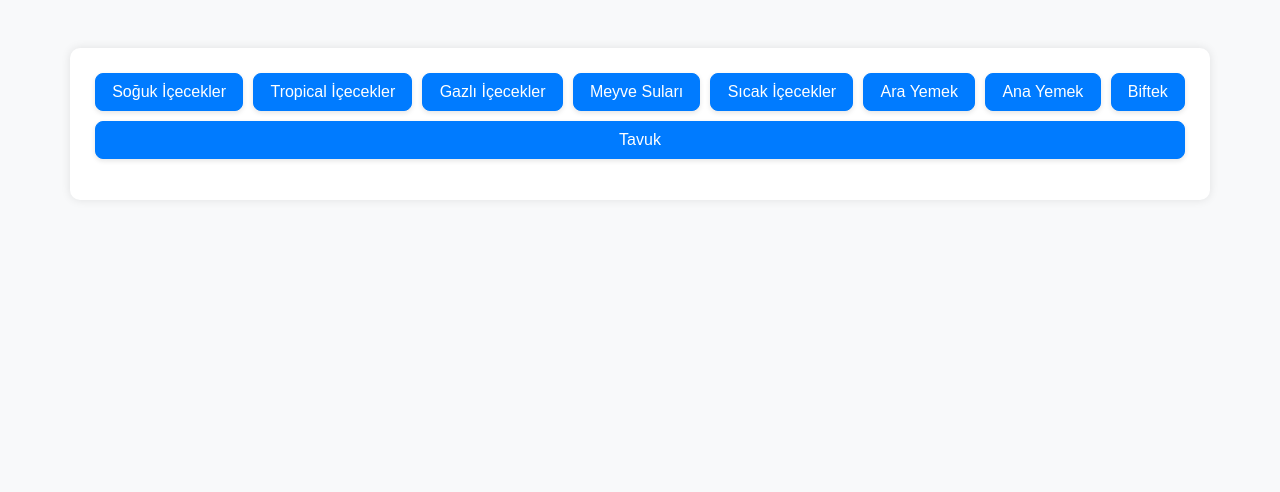
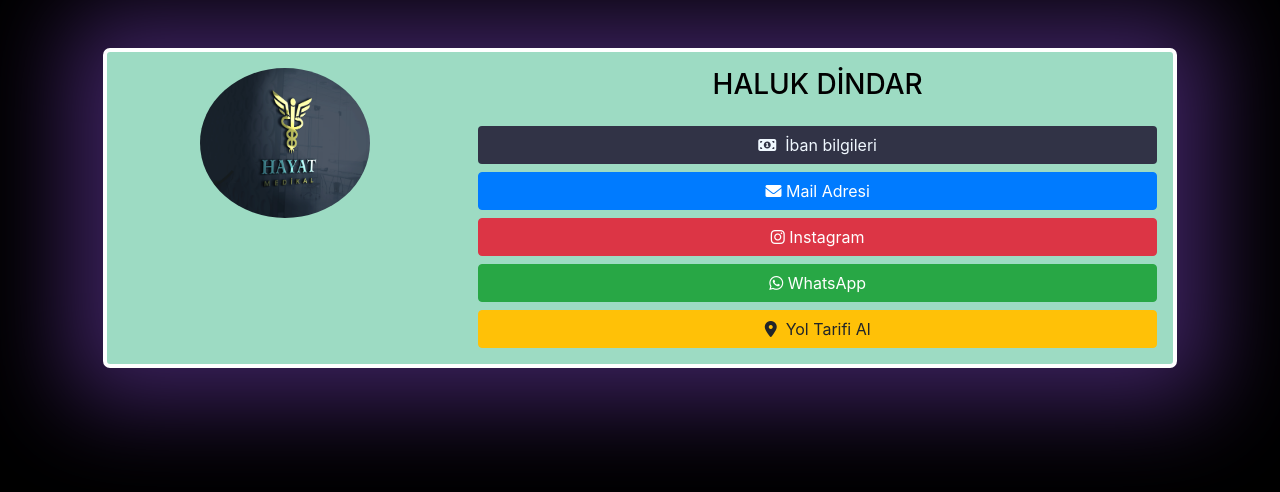
Before and after one commit to halukdindar/qr, a plain HTML site: page index.html in a window 1280 px wide. Drawn offline with nearby package versions, Linux system fonts and the light colour scheme.

Commit message:
halukdnsarupdate

```diff
--- a/index.html
+++ b/index.html
@@ -1,34 +1,86 @@
 <!DOCTYPE html>
 <html lang="en">
+
 <head>
     <meta charset="UTF-8">
     <meta name="viewport" content="width=device-width, initial-scale=1.0">
+
+    <link rel="stylesheet" href="https://cdnjs.cloudflare.com/ajax/libs/font-awesome/6.0.0/css/all.min.css">
     <link rel="stylesheet" href="https://stackpath.bootstrapcdn.com/bootstrap/4.5.2/css/bootstrap.min.css">
-    <link rel="stylesheet" href="style.css">
-    <title>Kafe Menüsü</title>
+    <title>Kisisel Sayfa</title>
 </head>
+<style>
+    .borders {
+        border: 4px solid #ffffff !important;
+        background-color: #9ddbc3;
+        border-radius: 7px;
+        -webkit-box-shadow: 0px 0px 93px 35px rgba(92, 51, 145, 0.66);
+        -moz-box-shadow: 0px 0px 93px 35px rgba(92, 51, 145, 0.66);
+        box-shadow: 0px 0px 93px 35px rgba(92, 51, 145, 0.66);
+    }
+
+    body {
+        margin: 0;
+        padding: 0;
+        color: #000000;
+        background-color: #000000;
+    }
+
+    .ibanbtn {
+        background-color: rgb(49, 51, 70);
+        color: aliceblue;
+    }
+
+    .shprbtn {
+        background-color: rgb(240, 240, 240);
+    }
+</style>
+
 <body>
-    <div class="container mt-5">
-        <div class="btn-group d-flex flex-wrap">
-            <button type="button" class="btn btn-primary" onclick="showContent('coldDrinks')">Soğuk İçecekler</button>
-            <button type="button" class="btn btn-primary" onclick="showContent('tropicalDrinks')">Tropical İçecekler</button>
-            <button type="button" class="btn btn-primary" onclick="showContent('sodas')">Gazlı İçecekler</button>
-            <button type="button" class="btn btn-primary" onclick="showContent('fruitJuices')">Meyve Suları</button>
-            <button type="button" class="btn btn-primary" onclick="showContent('hotDrinks')">Sıcak İçecekler</button>
-            <button type="button" class="btn btn-primary" onclick="showContent('snacks')">Ara Yemek</button>
-            <button type="button" class="btn btn-primary" onclick="showContent('mainDishes')">Ana Yemek</button>
-            <button type="button" class="btn btn-primary" onclick="showContent('steak')">Biftek</button>
-            <button type="button" class="btn btn-primary" onclick="showContent('chicken')">Tavuk</button>
-        </div>
 
-        <div class="content mt-3" id="content">
-            <!-- İçerikler buraya eklenecek -->
+    <div class="container  p-5 pt-0">
+        <div class="row borders">
+            <div class="col-md-4 d-flex justify-content-center">
+                <!-- Kişinin resmi -->
+                <div class="col-md-12 d-flex justify-content-center"> <img height="150px" width="170px" src="hayat.png"
+                        alt="Kişi Resmi" class="rounded-circle mt-3"> </div>
+            </div>
+            <div class="col-md-8 p-3">
+                <!-- Kişisel bilgiler -->
+                <h3 class="text-center">HALUK DİNDAR</h3>
+                <!-- Sosyal medya butonları -->
+                <div class="mt-3">
+                    <a href="iban.html" class="btn ibanbtn w-100 mt-2" target="_blank"><i
+                            class="fas fa-money-bill-alt"></i>&nbsp; İban bilgileri</a>
+
+                            <button class="btn btn-primary w-100 mt-2" onclick="sendMail()"><i
+                                class="fas fa-envelope"></i> Mail Adresi</button>
+
+                    <a href="https://www.instagram.com/hayat.medikal/" class="btn btn-danger w-100 mt-2" target="_blank"><i
+                            class="fab fa-instagram"></i> Instagram</a>
+                    <a href="https://wa.me/+905353375248" class="btn btn-success w-100 mt-2" target="_blank"><i
+                            class="fab fa-whatsapp"></i> WhatsApp</a>
+
+                    <!-- Diğer sosyal medya butonları buraya eklenebilir -->
+                </div>
+
+                <!-- Yol tarifi al butonu -->
+                <div class="mt-2">
+                    <a href="https://www.google.com/maps/dir//%C3%87iftlikk%C3%B6y+mah,+Mersin+%C3%9Cnv.,+33110+Yeni%C5%9Fehir%2FMersin/@36.7859219,34.4574842,12z/data=!4m8!4m7!1m0!1m5!1m1!1s0x15278ace6ee641a1:0xf2101cdc410eafea!2m2!1d34.5398853!2d36.7859503?entry=ttu"
+                        class="btn btn-warning w-100" target="_blank"> <i class="fas fa-map-marker-alt"></i>&nbsp; Yol
+                        Tarifi Al</a>
+                </div>
+            </div>
         </div>
     </div>
+<script>
+     function sendMail() {
+            window.location.href = 'mailto:halukdindar@hotmail.com?subject=Konu&body=Merhaba Berat Medikal.';
+        }
+</script>
+    <script src="https://code.jquery.com/jquery-3.5.1.slim.min.js"></script>
+    <script src="https://cdn.jsdelivr.net/npm/@popperjs/core@2.9.2/dist/umd/popper.min.js"></script>
+    <script src="https://stackpath.bootstrapcdn.com/bootstrap/4.5.2/js/bootstrap.min.js"></script>
+</body>
 
-    <script src="https://code.jquery.com/jquery-3.5.1.slim.min.js"></script>
-    <script src="https://cdn.jsdelivr.net/npm/@popperjs/core@2.10.2/dist/umd/popper.min.js"></script>
-    <script src="https://stackpath.bootstrapcdn.com/bootstrap/4.5.2/js/bootstrap.min.js"></script>
-    <script src="script.js"></script>
-</body>
 </html>
--- a/script.js
+++ /dev/null
@@ -1,48 +0,0 @@
-function showContent(category) {
-    var contentContainer = document.getElementById("content");
-    contentContainer.innerHTML = ""; // İçerikleri temizle
-
-    var menuItems = getMenuItems(category);
-
-    if (menuItems) {
-        menuItems.forEach(function (item) {
-            var menuItem = document.createElement("div");
-            menuItem.className = "menu-item";
-
-            var image = document.createElement("img");
-            image.src = item.image;
-            image.alt = item.name;
-            image.className = "menu-image";
-
-            var itemName = document.createElement("h4");
-            itemName.textContent = item.name;
-
-            var itemDescription = document.createElement("p");
-            itemDescription.textContent = item.description;
-
-            menuItem.appendChild(image);
-            menuItem.appendChild(itemName);
-            menuItem.appendChild(itemDescription);
-            contentContainer.appendChild(menuItem);
-        });
-    } else {
-        contentContainer.innerHTML = "<p>İçerik bulunamadı.</p>";
-    }
-}
-
-function getMenuItems(category) {
-    // Bu kısmı kendi menü öğelerinize göre güncelleyin
-    var menuItems = {
-        coldDrinks: [
-            { name: "Soğuk İçecek 1", image: "path-to-image-1.jpg", description: "Soğuk içecek açıklama 1" },
-            { name: "Soğuk İçecek 2", image: "path-to-image-2.jpg", description: "Soğuk içecek açıklama 2" },
-        ],
-        tropicalDrinks: [
-            { name: "Tropical İçecek 1", image: "path-to-image-3.jpg", description: "Tropical içecek açıklama 1" },
-            { name: "Tropical İçecek 2", image: "path-to-image-4.jpg", description: "Tropical içecek açıklama 2" },
-        ],
-        // Diğer kategoriler için benzer şekilde devam edebilirsiniz
-    };
-
-    return menuItems[category];
-}
--- a/style.css
+++ /dev/null
@@ -1,26 +0,0 @@
-body {
-    margin: 0;
-    font-family: 'Arial', sans-serif;
-    background-color: #f8f9fa;
-}
-
-.container {
-    background-color: white;
-    border-radius: 10px;
-    padding: 20px;
-    box-shadow: 0 0 10px rgba(0, 0, 0, 0.1);
-}
-
-.btn-group {
-    justify-content: center;
-}
-
-.btn {
-    margin: 5px !important;
-    border-radius: 8px !important;
-    box-shadow: 0 2px 5px rgba(0, 0, 0, 0.1) !important;
-}
-
-.btn:hover {
-    box-shadow: 0 4px 8px rgba(0, 0, 0, 0.2);
-}
```
Also changed, not shown: iban.html (added, +78 -0 lines), mail.html (added, +64 -0 lines), hayat.png (added), i.webp (added), indir.png, qw.webp (added).
